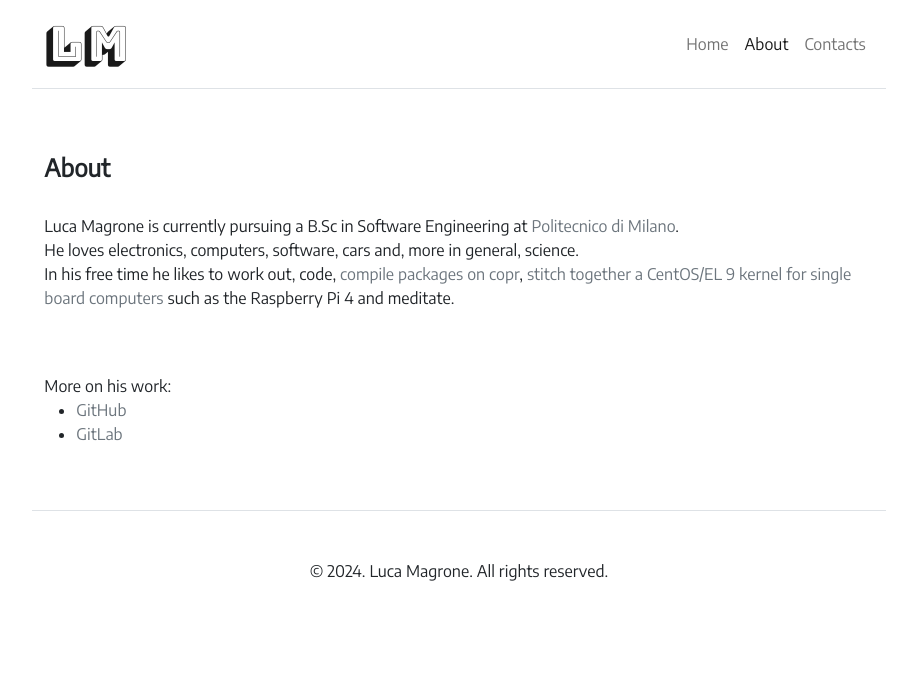
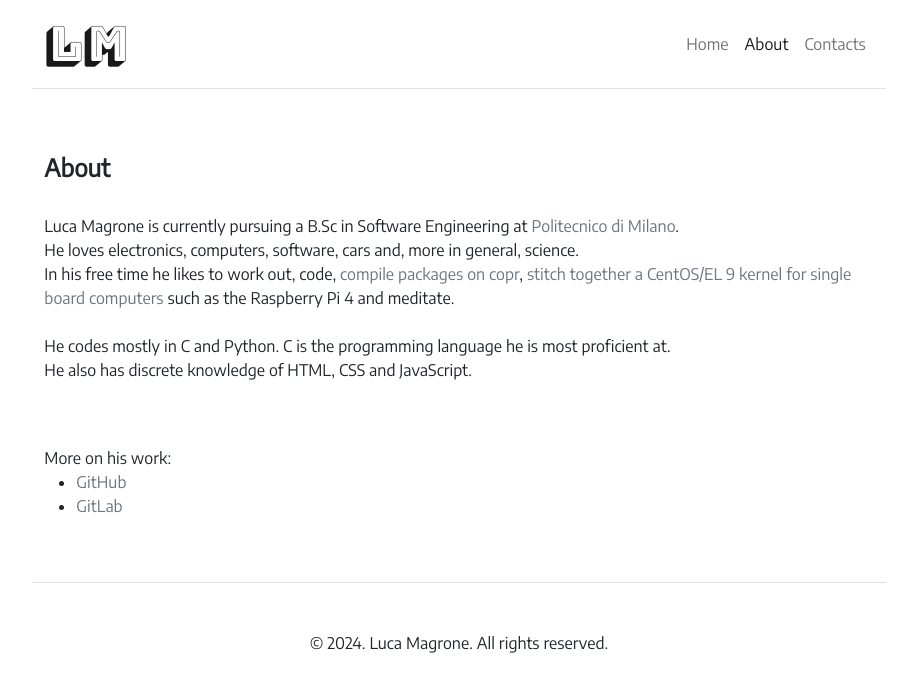
Before and after one commit to Leuca/Leuca.github.io, a Jekyll site: the page built from about.html, in a window 1280 px wide. Shown: the top 692 px of the page, without its empty margins (181-1098 px from the left). Built offline with Jekyll 4.4.1, drawn with Linux system fonts in a browser that asks for light colours.

Commit message:
About: add programming languages paragraph
Signed-off-by: Luca Magrone <luca@magrone.cc>

```diff
--- a/about.html
+++ b/about.html
@@ -16,6 +16,11 @@ script:  "<script>\n
             In his free time he likes to work out, code, <a href="https://copr.fedorainfracloud.org/coprs/lucamagrone/" class="link-secondary">compile packages on copr</a>, <a href="https://gitlab.com/Leuca/centos-stream-9/-/tree/rpi4?ref_type=heads" class="link-secondary">stitch together a CentOS/EL 9 kernel for single board computers</a> such as the Raspberry Pi 4 and meditate.
             <br>
             <br>
+            He codes mostly in C and Python. C is the programming language he is most proficient at.
+            <br>
+            He also has discrete knowledge of HTML, CSS and JavaScript.
+            <br>
+            <br>
             </p>
             <br>
             More on his work:
```
